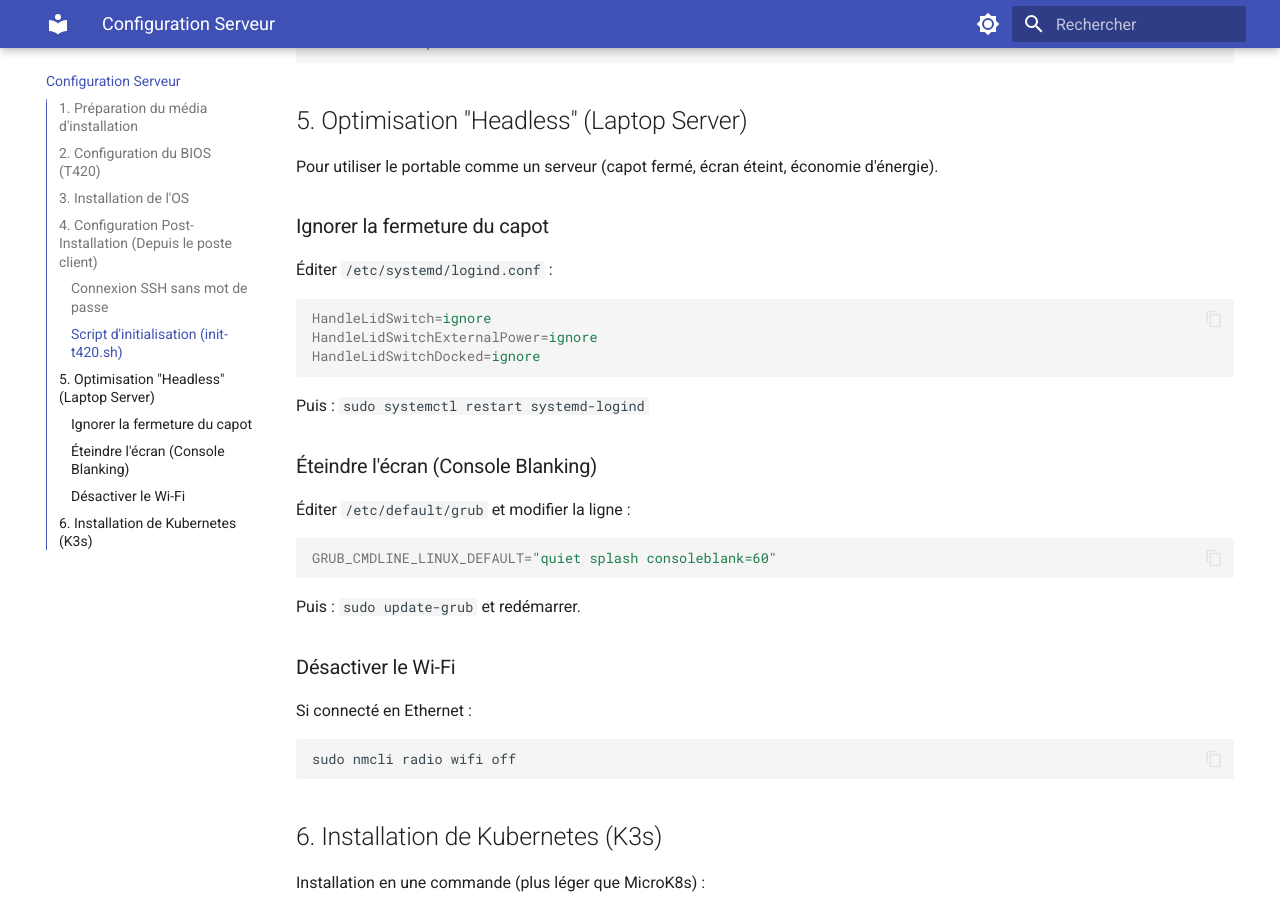
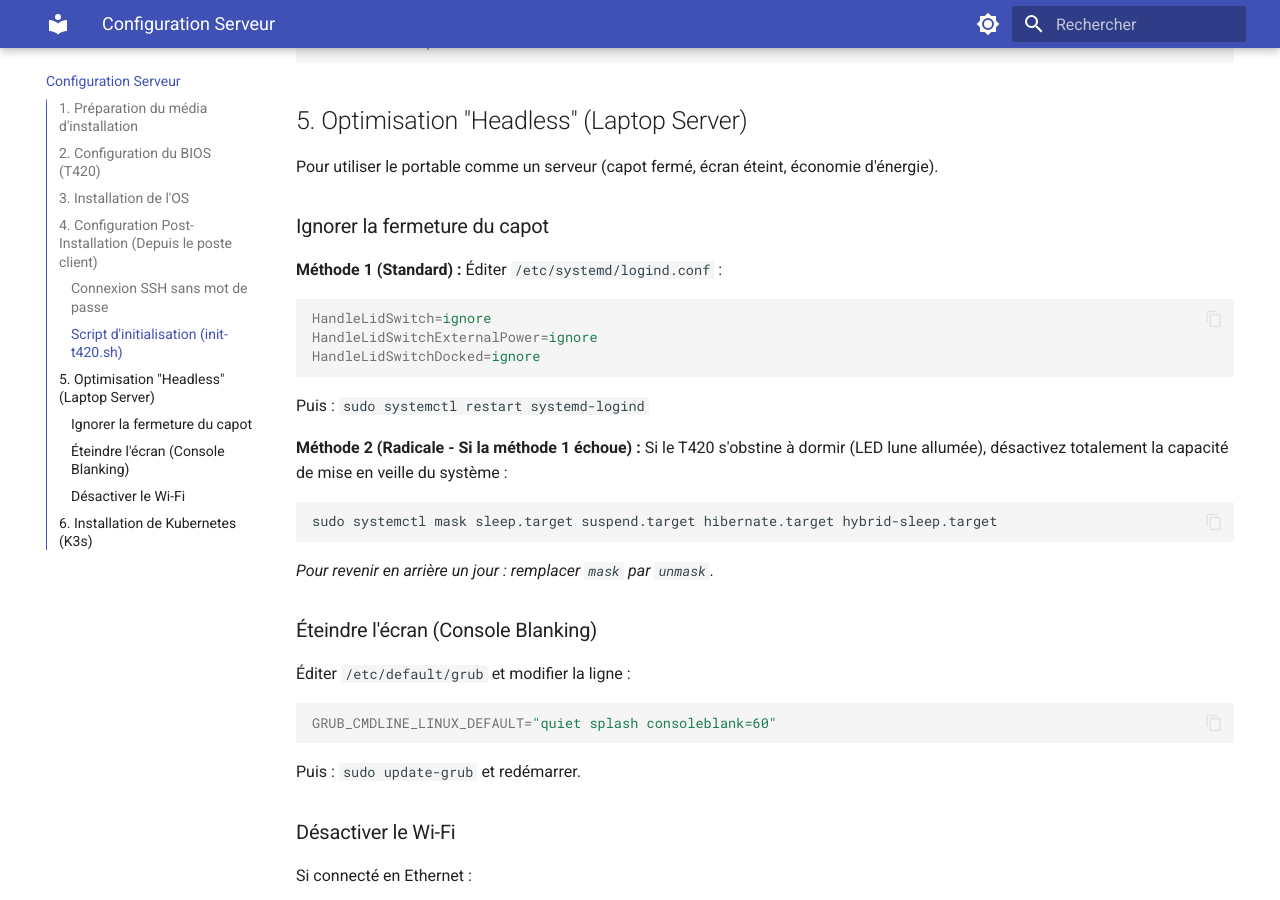
Before and after one commit to NicoBaiGit/sre-lab-infrastructure, an MkDocs documentation site: the page built from docs/ubuntu-server.md, in a window 1280 px wide and 900 px high, scrolled down 1582 px. Built offline with MkDocs 1.6.1 and Material for MkDocs 9.7.7, drawn with Linux system fonts in a browser that asks for light colours.

Commit message:
docs: add radical method to disable sleep on T420

````diff
--- a/docs/ubuntu-server.md
+++ b/docs/ubuntu-server.md
@@ -63,6 +63,7 @@ Pour utiliser le portable comme un serveur (capot fermé, écran éteint, écono
 
 ### Ignorer la fermeture du capot
 
+**Méthode 1 (Standard) :**
 Éditer `/etc/systemd/logind.conf` :
 
 ```ini
@@ -71,6 +72,14 @@ HandleLidSwitchExternalPower=ignore
 HandleLidSwitchDocked=ignore
 ```
 Puis : `sudo systemctl restart systemd-logind`
+
+**Méthode 2 (Radicale - Si la méthode 1 échoue) :**
+Si le T420 s'obstine à dormir (LED lune allumée), désactivez totalement la capacité de mise en veille du système :
+
+```bash
+sudo systemctl mask sleep.target suspend.target hibernate.target hybrid-sleep.target
+```
+*Pour revenir en arrière un jour : remplacer `mask` par `unmask`.*
 
 ### Éteindre l'écran (Console Blanking)
 
````
